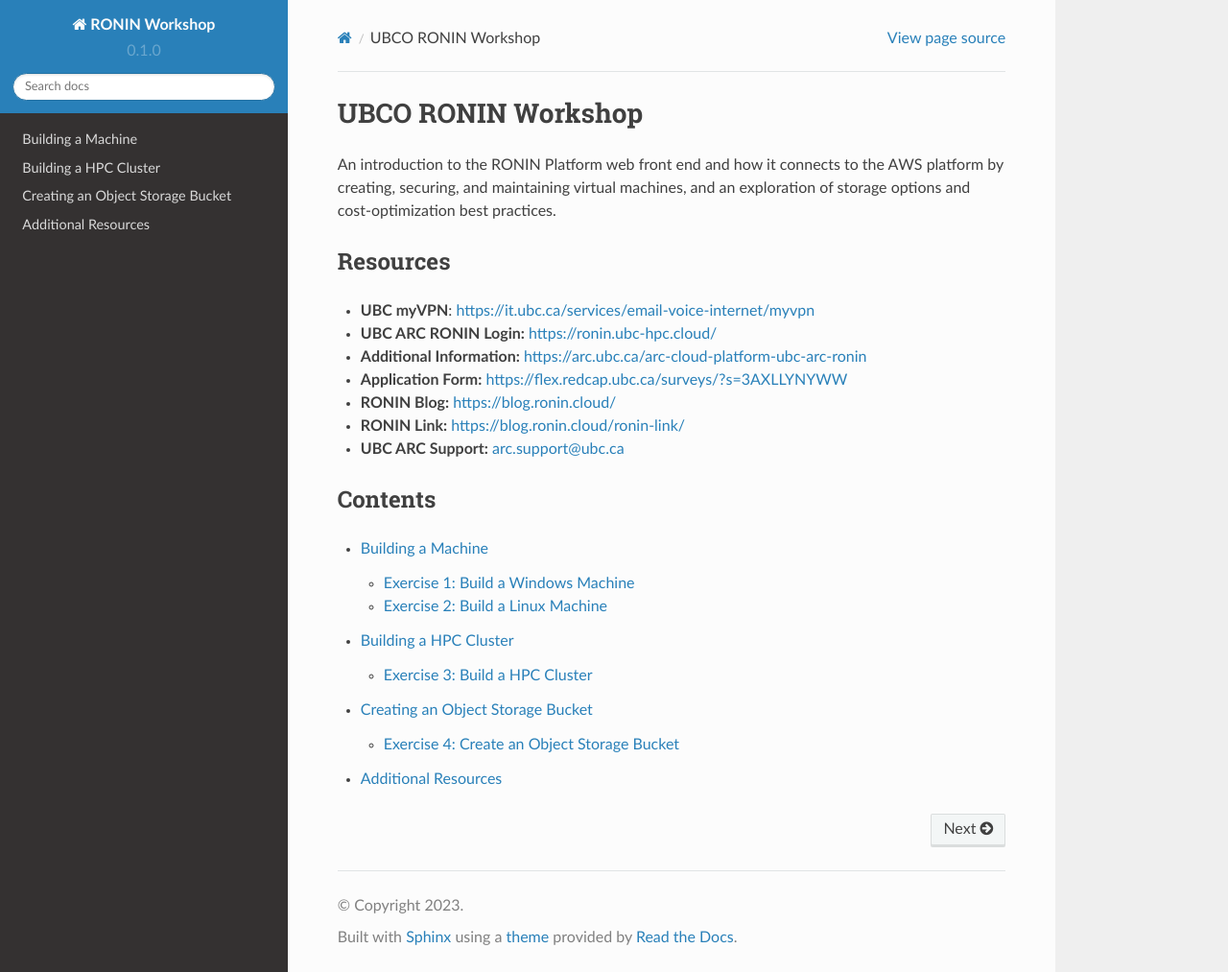
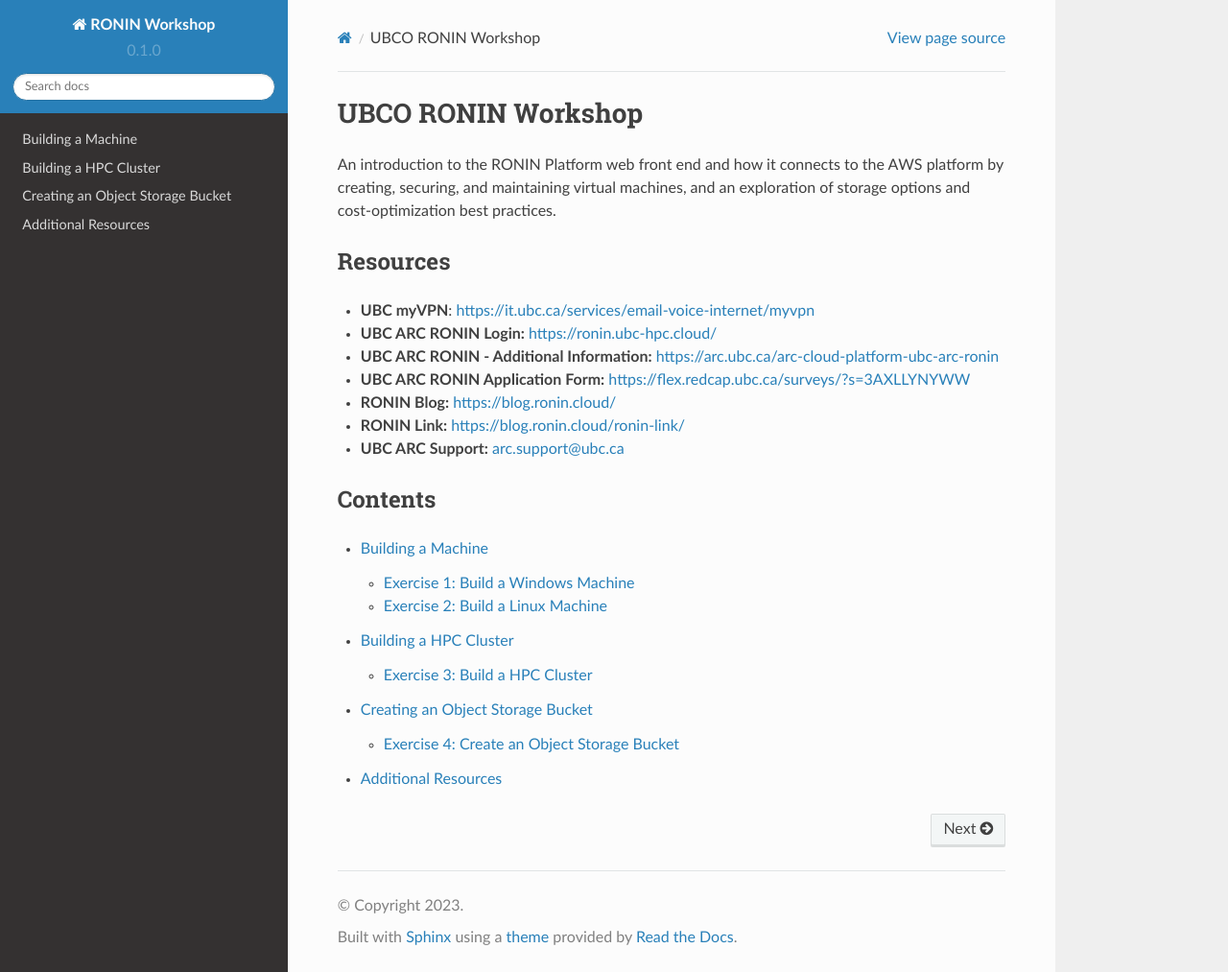
Before and after one commit to mwytang/ronin-workshop, a Sphinx documentation site: the page built from docs/source/index.rst, in a window 1280 px wide and 1013 px high. Shown: the whole window at 96% size. Built offline with Sphinx 7.4.7 and the Read the Docs theme 2.0.0, drawn with Linux system fonts in a browser that asks for light colours.

Commit message:
Update index.rst

```diff
--- a/docs/source/index.rst
+++ b/docs/source/index.rst
@@ -7,8 +7,8 @@
 ---------
 * **UBC myVPN**: https://it.ubc.ca/services/email-voice-internet/myvpn
 * **UBC ARC RONIN Login:** https://ronin.ubc-hpc.cloud/
-* **Additional Information:** https://arc.ubc.ca/arc-cloud-platform-ubc-arc-ronin
-* **Application Form:** https://flex.redcap.ubc.ca/surveys/?s=3AXLLYNYWW
+* **UBC ARC RONIN - Additional Information:** https://arc.ubc.ca/arc-cloud-platform-ubc-arc-ronin
+* **UBC ARC RONIN Application Form:** https://flex.redcap.ubc.ca/surveys/?s=3AXLLYNYWW
 * **RONIN Blog:** https://blog.ronin.cloud/
 * **RONIN Link:** https://blog.ronin.cloud/ronin-link/
 * **UBC ARC Support:** arc.support@ubc.ca
```
